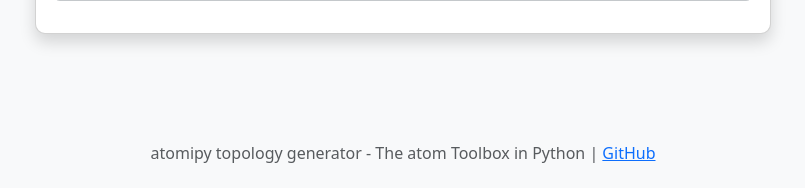
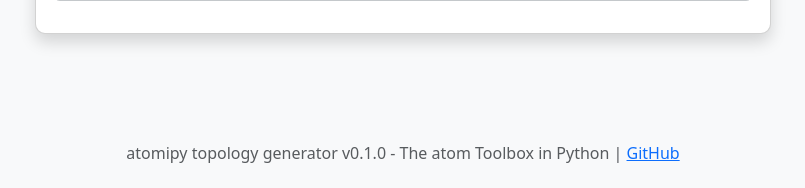
Before and after one commit to mholmboe/atomipy-topology-generator, a Flask app: page / in a window 1280 px wide. Shown: the part 2353-2541 px from the top of the page, without its empty margins (237-1042 px from the left). Run offline with Flask 2, Linux system fonts and the light colour scheme; some libraries are stand-ins or nearby versions.

Commit message:
Add app version 0.1.0 (footer); embed atomipy 0.96
- Introduce APP_VERSION = 0.1.0 with a context processor; show it in the
  shared footer (separate from the embedded atomipy.__version__).
- Sync vendored atomipy to 0.96.

```diff
--- a/app.py
+++ b/app.py
@@ -72,6 +72,18 @@ app = Flask(
     template_folder=os.path.join(BASE_DIR, 'templates'),
     static_folder=os.path.join(BASE_DIR, 'static')
 )
+
+# Application version of the topology-generator app itself (the embedded
+# atomipy package carries its own, separate atomipy.__version__).
+APP_VERSION = "0.1.0"
+
+
+@app.context_processor
+def _inject_app_version():
+    """Make {{ app_version }} available in every template (e.g. the footer)."""
+    return {"app_version": APP_VERSION}
+
+
 app.config['SECRET_KEY'] = os.urandom(24)
 app.config['MAX_CONTENT_LENGTH'] = MAX_FILE_SIZE  # Reduced to 16 MB for better stability
 
--- a/atomipy/__init__.py
+++ b/atomipy/__init__.py
@@ -230,7 +230,7 @@ except ImportError:
     pass
 
 # Version information
-__version__ = "0.95"
+__version__ = "0.96"
 
 # Expose key functions at the package level
 __all__ = [
--- a/atomipy/_provenance.py
+++ b/atomipy/_provenance.py
@@ -3,7 +3,7 @@ from datetime import datetime
 
 
 def provenance_string():
-    """Return e.g. 'Generated by atomipy 0.95 on 2026-06-06'.
+    """Return e.g. 'Generated by atomipy 0.96 on 2026-06-06'.
 
     The version is imported lazily to avoid a circular import: this module
     is imported by the writer modules, which are imported by the package
--- a/templates/base.html
+++ b/templates/base.html
@@ -48,7 +48,7 @@
 
     <footer class="footer mt-5 py-3 bg-light">
         <div class="container text-center">
-            <span class="text-muted">atomipy topology generator - The atom Toolbox in Python |
+            <span class="text-muted">atomipy topology generator v{{ app_version }} - The atom Toolbox in Python |
                 <a href="https://github.com/mholmboe/atomipy" target="_blank">GitHub</a>
             </span>
             <div class="mt-2">
```
